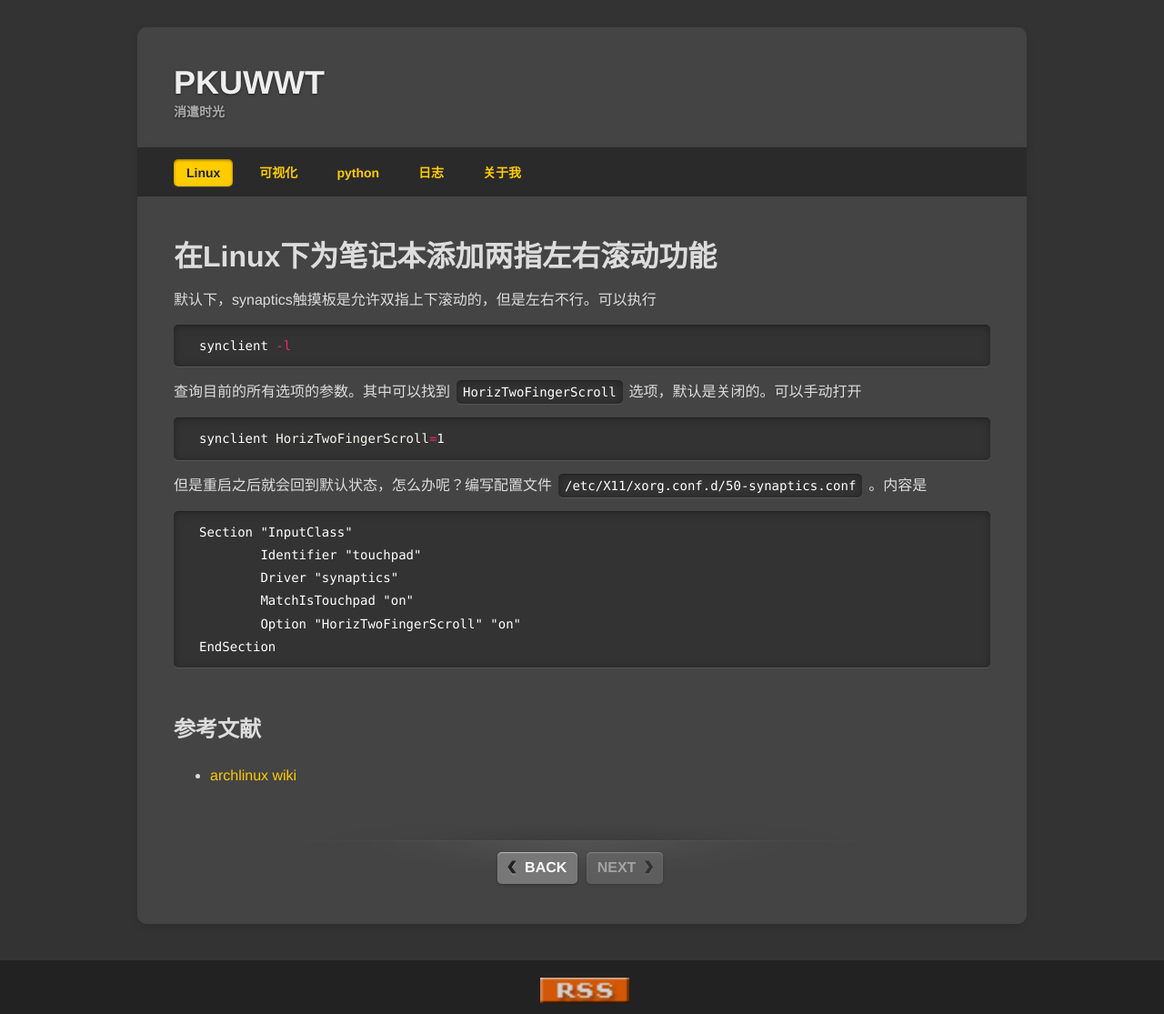
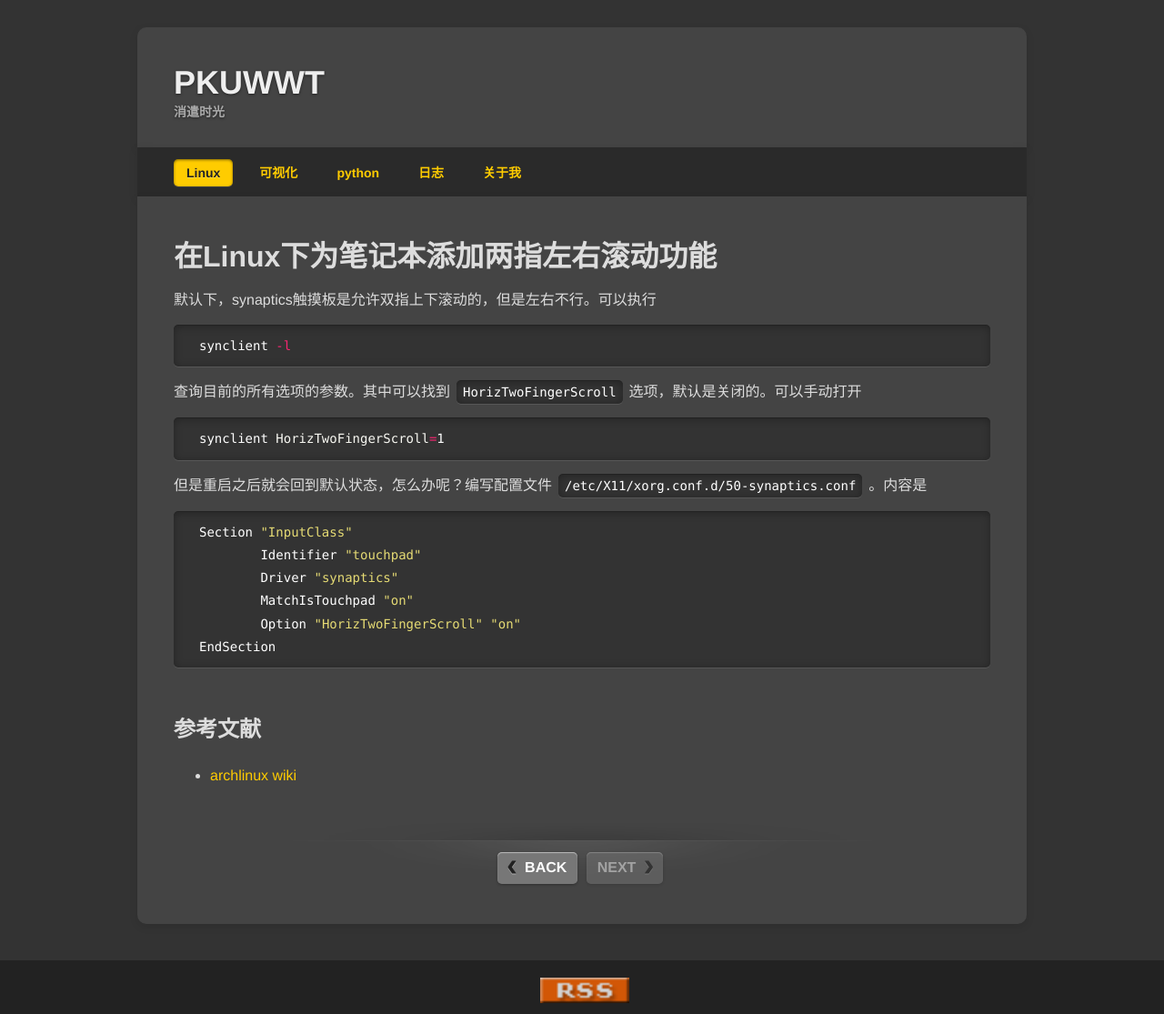
Before and after one commit to pkuwwt/pkuwwt.github.io, a Jekyll site: the page built from linux/_posts/2014-03-11-add-horizontal-two-finger-scroll.md, in a window 1280 px wide. Shown: the whole page at 91% size. Built offline with Jekyll 4.4.1, drawn with Linux system fonts in a browser that asks for light colours; comment, search, counter and statistics services are not loaded.

Commit message:
modified:   linux/_posts/2014-03-11-add-horizontal-two-finger-scroll.md

```diff
--- a/linux/_posts/2014-03-11-add-horizontal-two-finger-scroll.md
+++ b/linux/_posts/2014-03-11-add-horizontal-two-finger-scroll.md
@@ -18,7 +18,7 @@ synclient HorizTwoFingerScroll=1
 
 但是重启之后就会回到默认状态，怎么办呢？编写配置文件`/etc/X11/xorg.conf.d/50-synaptics.conf`。内容是
 
-{% highlight txt %}
+{% highlight bash %}
 Section "InputClass"
 	Identifier "touchpad"
 	Driver "synaptics"
```
